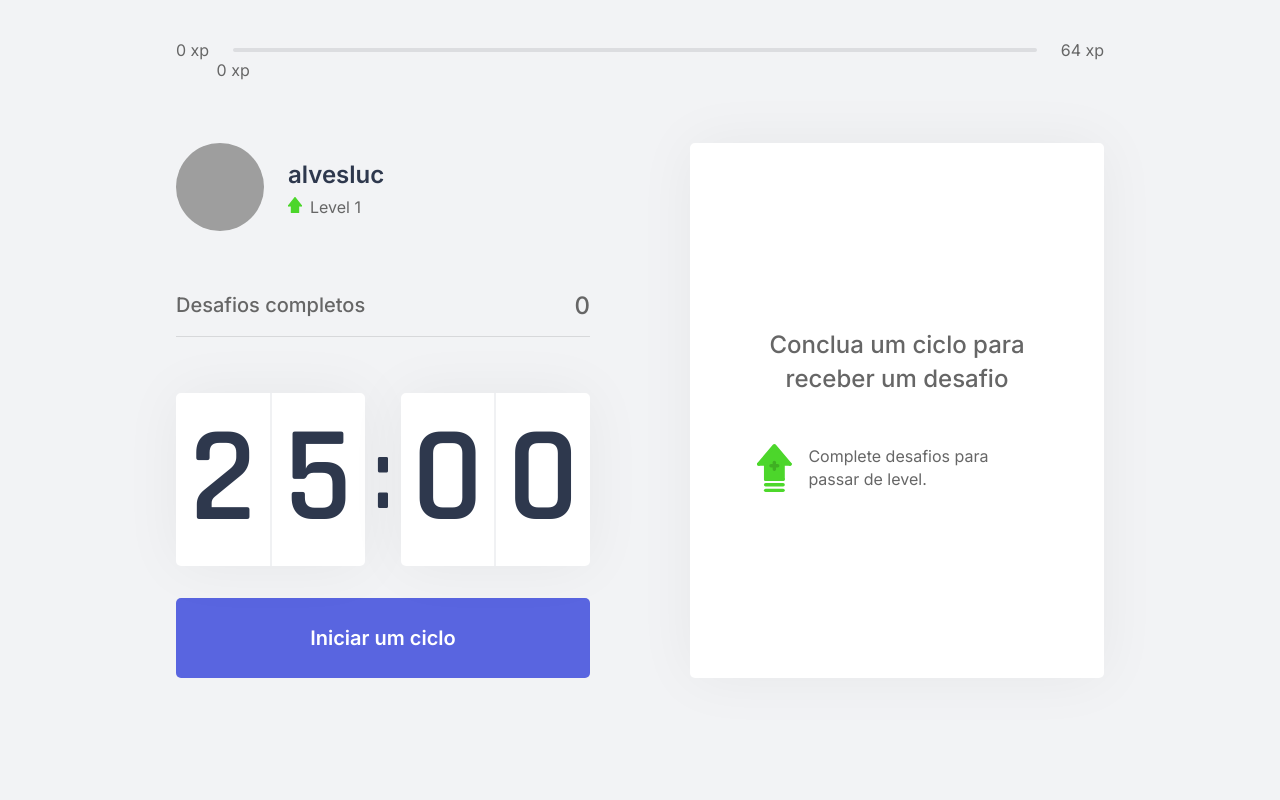
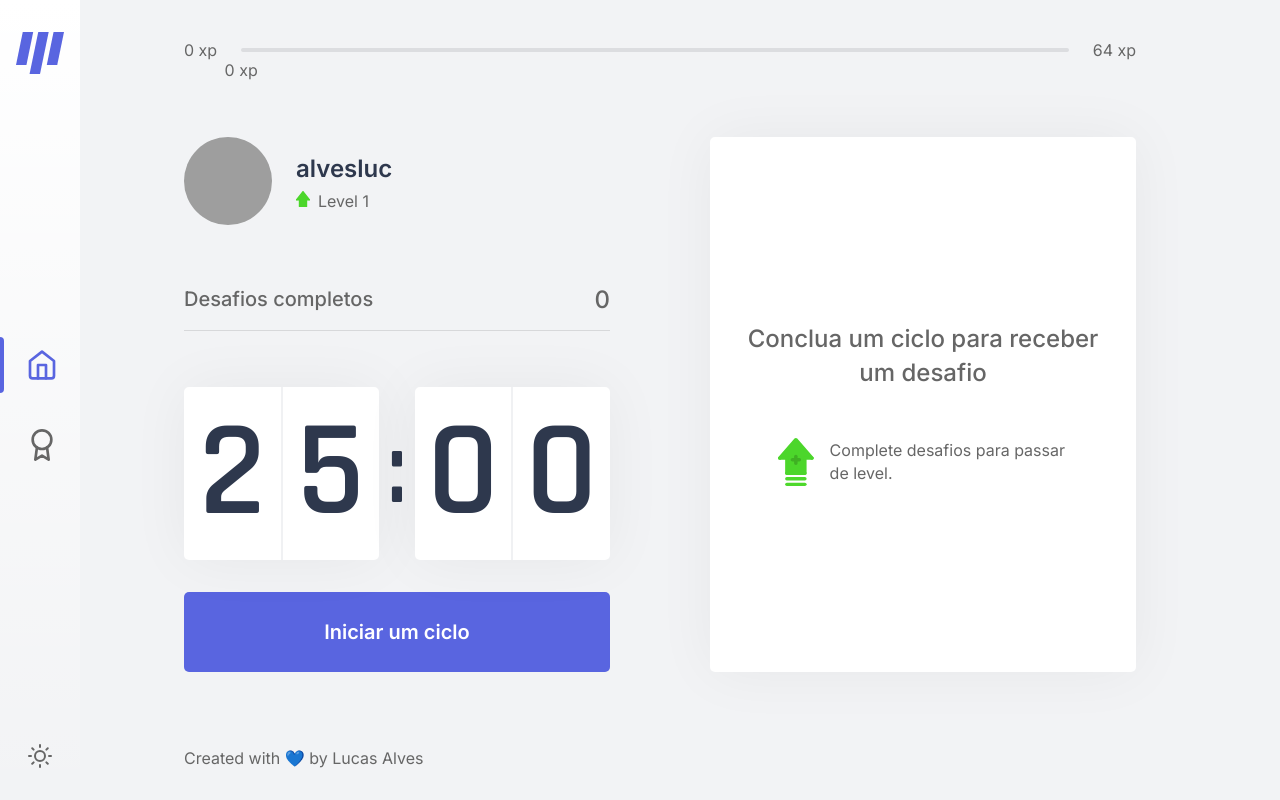
Before and after one commit to alvesluc/NLW4, a Next.js app: page / in a window 1280 px wide. Built offline with nearby package versions, Linux system fonts and the light colour scheme; grey boxes are pictures that could not be loaded.

Commit message:
2️⃣.0️⃣ Started

```diff
--- a/package.json
+++ b/package.json
@@ -11,7 +11,8 @@
     "js-cookie": "^2.2.1",
     "next": "10.0.7",
     "react": "17.0.1",
-    "react-dom": "17.0.1"
+    "react-dom": "17.0.1",
+    "react-feather": "^2.0.9"
   },
   "devDependencies": {
     "@types/js-cookie": "^2.2.6",
--- /dev/null
+++ b/src/components/SideBar.tsx
@@ -0,0 +1,26 @@
+import styles from "../styles/components/Sidebar.module.css";
+import * as Icon from "react-feather";
+import { useState } from "react";
+
+export function Sidebar() {
+  const [isLightTheme, setIsLightTheme] = useState<boolean>(true);
+
+  return (
+    <div className={styles.sidebarContainer}>
+      <img src="logo-sidebar.svg" alt="" />
+      <div className={styles["menu"]}>
+        <div className={styles.menuItem}>
+          <div></div>
+          <Icon.Home className={styles.enabled} />
+          <p></p>
+        </div>
+        <div className={styles.menuItem}>
+          <div className={styles.disabledItem}></div>
+          <Icon.Award className={styles.disabled} />
+          <p></p>
+        </div>
+      </div>
+      {isLightTheme ? <Icon.Sun /> : <Icon.Moon />}
+    </div>
+  );
+}
--- a/src/pages/index.tsx
+++ b/src/pages/index.tsx
@@ -10,6 +10,7 @@ import { Profile } from "../components/Profile";
 import styles from "../styles/pages/Home.module.css";
 import { ChallengesProvider } from "../contexts/ChallengesContext";
 import { CountdownProvider } from "../contexts/CountdownContext";
+import { Sidebar } from "../components/SideBar";
 
 interface HomeProps {
   level: number;
@@ -25,6 +26,8 @@ export default function Home(props: HomeProps) {
       challengesCompleted={props.challengesCompleted}
     >
       <div className={styles.container}>
+        <Sidebar />
+        <div className={styles.content}>
           <Head>
             <title>Início | move.it</title>
           </Head>
@@ -41,6 +44,8 @@ export default function Home(props: HomeProps) {
               </div>
             </section>
           </CountdownProvider>
+          <p>Created with 💙 by Lucas Alves</p>
+        </div>
       </div>
     </ChallengesProvider>
   );
--- /dev/null
+++ b/src/styles/components/Sidebar.module.css
@@ -0,0 +1,56 @@
+.sidebarContainer {
+  height: 100vh;
+  padding: 2rem 0;
+  display: flex;
+  flex-direction: column;
+  align-items: center;
+  justify-content: space-between;
+  background: linear-gradient(rgba(255, 255, 255, 1), rgba(255, 255, 255, 0));
+}
+
+.menu {
+  display: flex;
+  width: 5rem;
+  flex-direction: column;
+}
+
+.menuItem {
+  display: flex;
+  flex-direction: row;
+  align-items: center;
+  justify-content: space-between;
+  margin-bottom: 1rem;
+}
+
+.menuItem:last-child {
+  margin-bottom: 0;
+}
+
+.menuItem div {
+  display: flex;
+  height: 3.5rem;
+  border-radius: 0 5px 5px 0;
+  width: 0.25rem;
+  background: var(--blue);
+}
+
+.menuItem .disabledItem {
+    display: flex;
+    height: 4.5rem;
+    width: 0.25rem;
+    background: transparent;
+}
+
+.enabled {
+  display: flex;
+  color: var(--blue);
+  height: 2rem;
+  width: 2rem;
+}
+
+.disabled {
+  display: flex;
+  color: var(--text);
+  height: 2rem;
+  width: 2rem;
+}
--- a/src/styles/pages/Home.module.css
+++ b/src/styles/pages/Home.module.css
@@ -1,22 +1,23 @@
 .container {
+  display: flex;
+  flex-direction: row;
+}
+
+.content {
   height: 100vh;
   max-width: 992px;
   margin: 0 auto;
-  padding: 2.5rem 2rem;
+  /* padding: 2.5rem 2rem; */
+  padding: 2.5rem 2.5rem 2rem 0;
 
   display: flex;
   flex-direction: column;
 }
 
-.container section {
+.content section {
     flex: 1;
     display: grid;
     grid-template-columns: 1fr 1fr;
     gap: 6.25rem;
     align-content: center;
 }
-
-/* .leftContainer {
-    display: flex;
-
-} */
```
Also changed, not shown: public/logo-sidebar.svg (added), 1 other file (tests, documents, lock files or other folders). Lines whose indentation alone changed are shown as unchanged.
